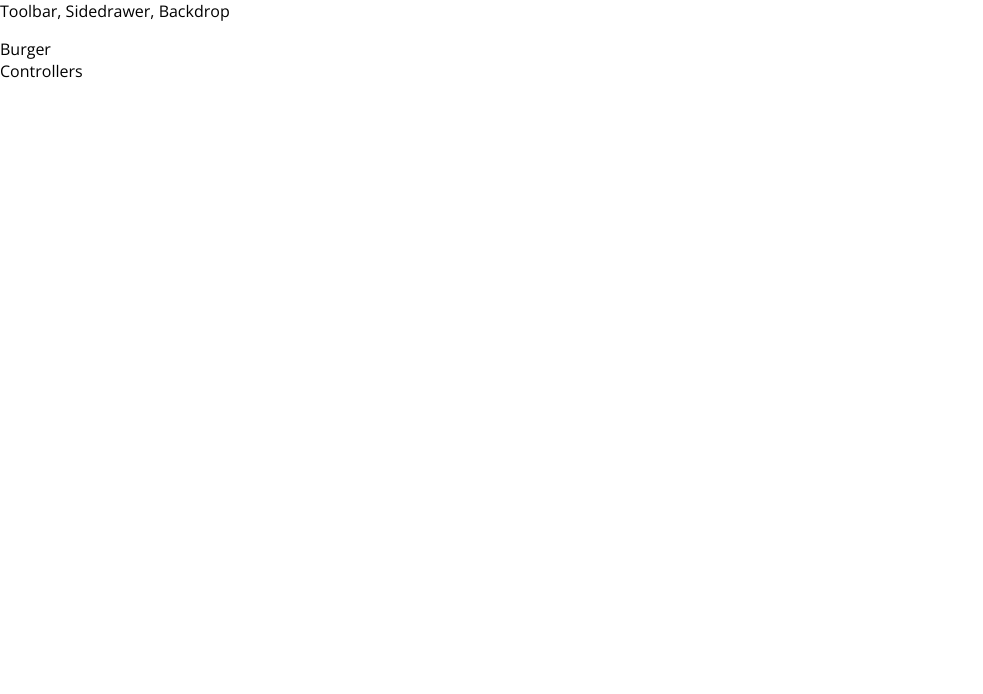
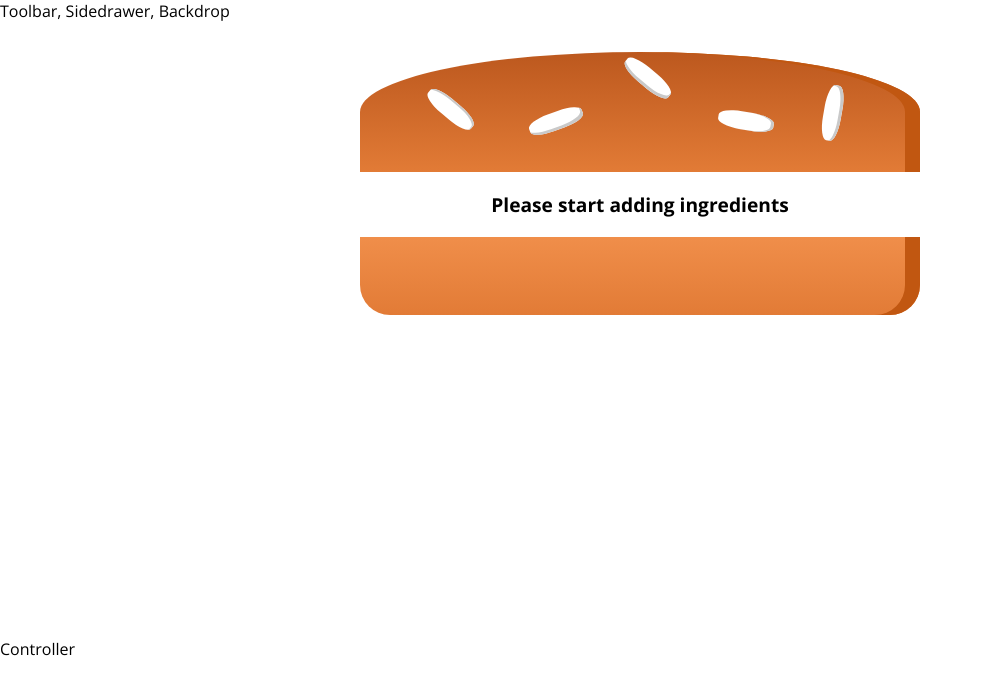
Before and after one commit to jlech42/react-fun-project, a React app: page / in a window 1280 px wide. Shown: the top 694 px of the page, without its empty margins (0-983 px from the left). Built offline with nearby package versions, Linux system fonts and the light colour scheme.

Commit message:
Container buildout

```diff
--- a/package.json
+++ b/package.json
@@ -31,6 +31,7 @@
     "postcss-flexbugs-fixes": "3.2.0",
     "postcss-loader": "2.0.8",
     "promise": "8.0.1",
+    "prop-types": "^15.6.1",
     "raf": "3.4.0",
     "react": "^16.4.0",
     "react-dev-utils": "^5.0.1",
--- /dev/null
+++ b/src/components/Burger/Burger.css
@@ -0,0 +1,30 @@
+.Burger {
+  width: 100%;
+  margin: auto;
+  height: 250px;
+  overflow: scroll;
+  text-align: center;
+  font-weight: bold;
+  font-size: 1.2rem;
+}
+
+@media (min-width: 500px) and (min-height: 400px) {
+  .Burger {
+    width: 350px;
+    height: 300px;
+  }
+}
+
+@media (min-width: 500px) and (min-height: 401px) {
+  .Burger {
+    width: 450px;
+    height: 400px;
+  }
+}
+
+@media (min-width: 1000px) and (min-height: 700px) {
+  .Burger {
+    width: 700px;
+    height: 600px;
+  }
+}
--- /dev/null
+++ b/src/components/Burger/Burger.js
@@ -0,0 +1,30 @@
+import React from 'react';
+import BurgerIngredient from './BurgerIngredient/BurgerIngredient';
+
+import classes from './Burger.css';
+
+const burger = (props) => {
+  let transformedIngredients = Object.keys(props.ingredients)
+    .map(igKey => {
+      return [...Array(props.ingredients[igKey])].map((_, i) => {
+          return <BurgerIngredient key={igKey + i} type={igKey} />
+      });
+    })
+    .reduce((arr, el) => {
+      return arr.concat(el)
+    }, [])
+
+  if (transformedIngredients.length===0) {
+    transformedIngredients = <p>Please start adding ingredients</p>
+  }
+
+  return (
+    <div className={classes.Burger}>
+      <BurgerIngredient type="bread-top" />
+      {transformedIngredients}
+      <BurgerIngredient type="bread-bottom" />
+    </div>
+  );
+}
+
+export default burger;
--- /dev/null
+++ b/src/components/Burger/BurgerIngredient/BurgerIngredient.css
@@ -0,0 +1,113 @@
+.BreadBottom {
+    height: 13%;
+    width: 80%;
+    background: linear-gradient(#F08E4A, #e27b36);
+    border-radius: 0 0 30px 30px;
+    box-shadow: inset -15px 0 #c15711;
+    margin: 2% auto;
+}
+
+.BreadTop {
+    height: 20%;
+    width: 80%;
+    background: linear-gradient(#bc581e, #e27b36);
+    border-radius: 50% 50% 0 0;
+    box-shadow: inset -15px 0 #c15711;
+    margin: 2% auto;
+    position: relative;
+}
+
+.Seeds1 {
+    width: 10%;
+    height: 15%;
+    position: absolute;
+    background-color: white;
+    left: 30%;
+    top: 50%;
+    border-radius: 40%;
+    transform: rotate(-20deg);
+    box-shadow: inset -2px -3px #c9c9c9;
+}
+
+.Seeds1:after {
+    content: "";
+    width: 100%;
+    height: 100%;
+    position: absolute;
+    background-color: white;
+    left: -170%;
+    top: -260%;
+    border-radius: 40%;
+    transform: rotate(60deg);
+    box-shadow: inset -1px 2px #c9c9c9;
+  }
+
+.Seeds1:before {
+    content: "";
+    width: 100%;
+    height: 100%;
+    position: absolute;
+    background-color: white;
+    left: 180%;
+    top: -50%;
+    border-radius: 40%;
+    transform: rotate(60deg);
+    box-shadow: inset -1px -3px #c9c9c9;
+  }
+
+  .Seeds2 {
+    width: 10%;
+    height: 15%;
+    position: absolute;
+    background-color: white;
+    left: 64%;
+    top: 50%;
+    border-radius: 40%;
+    transform: rotate(10deg);
+    box-shadow: inset -3px 0 #c9c9c9;
+  }
+
+  .Seeds2:before {
+    content: "";
+    width: 100%;
+    height: 100%;
+    position: absolute;
+    background-color: white;
+    left: 150%;
+    top: -130%;
+    border-radius: 40%;
+    transform: rotate(90deg);
+    box-shadow: inset 1px 3px #c9c9c9;
+  }
+
+
+.Meat {
+    width: 80%;
+    height: 8%;
+    background: linear-gradient(#7f3608, #702e05);
+    margin: 2% auto;
+    border-radius: 15px;
+}
+
+.Cheese {
+    width: 90%;
+    height: 4.5%;
+    margin: 2% auto;
+    background: linear-gradient(#f4d004, #d6bb22);
+    border-radius: 20px;
+}
+
+.Salad {
+    width: 85%;
+    height: 7%;
+    margin: 2% auto;
+    background: linear-gradient(#228c1d, #91ce50);
+    border-radius: 20px;
+}
+
+.Bacon {
+    width: 80%;
+    height: 3%;
+    background: linear-gradient(#bf3813, #c45e38);
+    margin: 2% auto;
+}
--- /dev/null
+++ b/src/components/Burger/BurgerIngredient/BurgerIngredient.js
@@ -0,0 +1,57 @@
+import React, { Component } from 'react';
+import PropTypes from 'prop-types';
+
+import classes from './BurgerIngredient.css';
+
+
+class BurgerIngredient extends Component {
+  render(){
+    let ingredient = null;
+    switch ( this.props.type ) {
+      case ('bread-bottom'):
+        ingredient = <div className={classes.BreadBottom}></div>;
+        break;
+      case ('bread-top'):
+        ingredient = (
+          <div className={classes.BreadTop}>
+            <div className={classes.Seeds1}></div>
+            <div className={classes.Seeds2}></div>
+          </div>
+        );
+        break;
+      case ('meat'):
+        ingredient = (
+          <div className={classes.Meat}>
+          </div>
+        );
+        break;
+      case ('cheese'):
+        ingredient = (
+          <div className={classes.Cheese}>
+          </div>
+        );
+        break;
+      case ('salad'):
+        ingredient = (
+          <div className={classes.Salad}>
+          </div>
+        );
+        break;
+      case ('bacon'):
+        ingredient = (
+          <div className={classes.Bacon}>
+          </div>
+        );
+        break;
+      default:
+        ingredient = null;
+    }
+    return ingredient;
+  }
+}
+
+BurgerIngredient.propTypes = {
+  type: PropTypes.string.isRequired
+}
+
+export default BurgerIngredient;
--- /dev/null
+++ b/src/components/BurgerController/BurgerController.js
@@ -0,0 +1,5 @@
+import React, { Component } from 'react';
+
+const burgerController = (props) => <div>Controller</div>
+
+export default burgerController;
--- a/src/containers/BurgerBuilder/BurgerBuilder.js
+++ b/src/containers/BurgerBuilder/BurgerBuilder.js
@@ -1,12 +1,22 @@
 import React, { Component } from 'react';
 import Aux from '../../hoc/Aux';
+import Burger from '../../components/Burger/Burger';
+import BurgerController from '../../components/BurgerController/BurgerController';
 
 class BurgerBuilder extends Component {
+  state = {
+    ingredients: {
+      salad: 0,
+      bacon: 0,
+      cheese: 0,
+      meat: 0
+    }
+  }
   render() {
     return(
       <Aux>
-        <div> Burger </div>
-        <div> Controllers </div>
+        <Burger ingredients={this.state.ingredients}/>
+        <BurgerController />
       </Aux>
     );
   }
```
